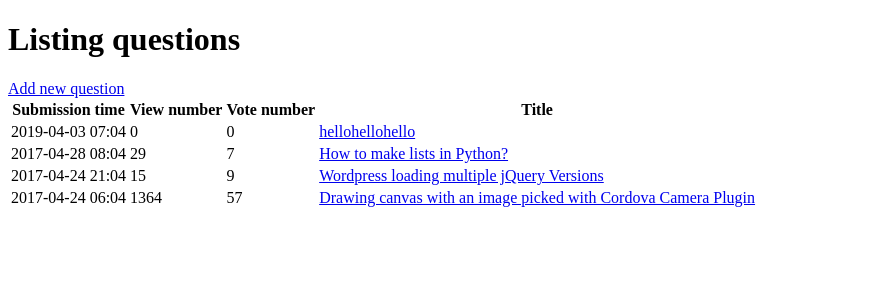
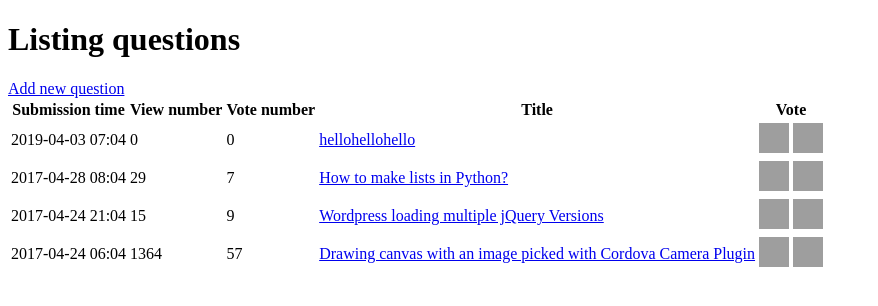
Before and after one commit to fkcreates/ask-mate-app-2, a Flask app: page / in a window 1280 px wide. Shown: the top 306 px of the page, without its empty margins (0-878 px from the left). Run offline with Flask 2, Linux system fonts and the light colour scheme; some libraries are stand-ins or nearby versions; grey boxes are pictures that could not be loaded.

Commit message:
created update function for update vote number

```diff
--- a/connection.py
+++ b/connection.py
@@ -47,3 +47,16 @@
                 writer.writerow(question)
 
     return data
+
+
+def update_question_vote_number(dictionary, filename, fieldnames):
+    data = get_data_from_file(filename)
+
+    with open(filename, "w") as file:
+        writer = csv.DictWriter(file, fieldnames=fieldnames)
+        writer.writeheader()
+
+        for row in data:
+            if row["id"] == dictionary["id"]:
+                row = dictionary
+            writer.writerow(row)
--- a/data_manager.py
+++ b/data_manager.py
@@ -23,3 +23,7 @@ def update_edited_question(edited_question, question_id):
     updated_data = connection.update_edited_question(edited_question, question_id)
 
     return updated_data
+
+
+def update_question_vote_number(dictionary):
+    connection.update_question_vote_number(dictionary, connection.QUESTION_FILE_PATH, connection.QUESTIONS_HEADER)
--- a/server.py
+++ b/server.py
@@ -112,6 +112,42 @@ def edit_question(question_id):
     return redirect(url_for("display_question", question_id=question_id))
 
 
+@app.route('/question/<question_id>/vote-up')
+def question_vote_up(question_id):
+    data = data_manager.get_questions()
+    voted_dict = {}
+    for dict in data:
+        if dict["id"] == question_id:
+            voted_dict = {"id": question_id,
+                          "submission_time": dict["submission_time"],
+                          "view_number": dict["view_number"],
+                          "vote_number": int(dict["vote_number"]) + 1,
+                          "title": dict["title"],
+                          "message": dict["message"],
+                          "image": dict["image"]
+                          }
+    data_manager.update_question_vote_number(voted_dict)
+    return redirect(url_for("list_question"))
+
+
+@app.route('/question/<question_id>/vote-down')
+def question_vote_down(question_id):
+    data = data_manager.get_questions()
+    voted_dict = {}
+    for dict in data:
+        if dict["id"] == question_id:
+            voted_dict = {"id": question_id,
+                          "submission_time": dict["submission_time"],
+                          "view_number": dict["view_number"],
+                          "vote_number": int(dict["vote_number"]) - 1,
+                          "title": dict["title"],
+                          "message": dict["message"],
+                          "image": dict["image"]
+                          }
+    data_manager.update_question_vote_number(voted_dict)
+    return redirect(url_for("list_question"))
+
+
 if __name__ == "__main__":
     app.run(
         host="0.0.0.0",
--- a/templates/list_questions.html
+++ b/templates/list_questions.html
@@ -14,6 +14,7 @@
             <th>View number</th>
             <th>Vote number</th>
             <th>Title</th>
+            <th>Vote</th>
         </tr>
     </thead>
     <tbody>
@@ -23,6 +24,10 @@
             <td>{{ row["view_number"] }}</td>
             <td>{{ row["vote_number"] }}</td>
             <td><a href="{{ url_for("display_question", question_id=row["id"])}}">{{ row["title"] }}</a></td>
+            <td>
+                <a href="{{ url_for("question_vote_up", question_id=row["id"]) }}"><img src="/static/like.png" width="30" height="30" alt="Like"></a>
+                <a href="{{ url_for("question_vote_down", question_id=row["id"]) }}"><img src="/static/dislike.png" width="30" height="30" alt="Dislike"></a>
+            </td>
         </tr>
     {% endfor %}
     </tbody>
```
